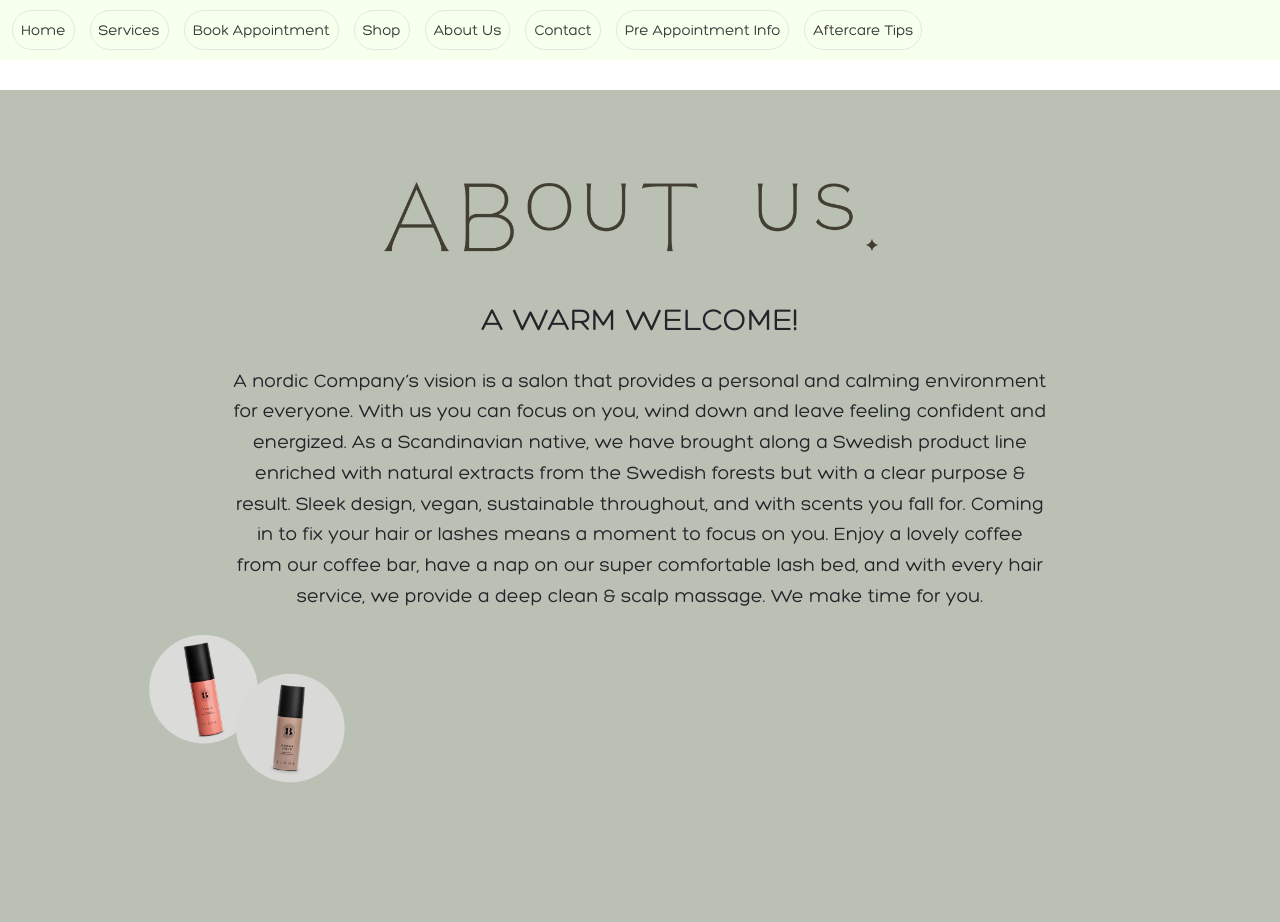
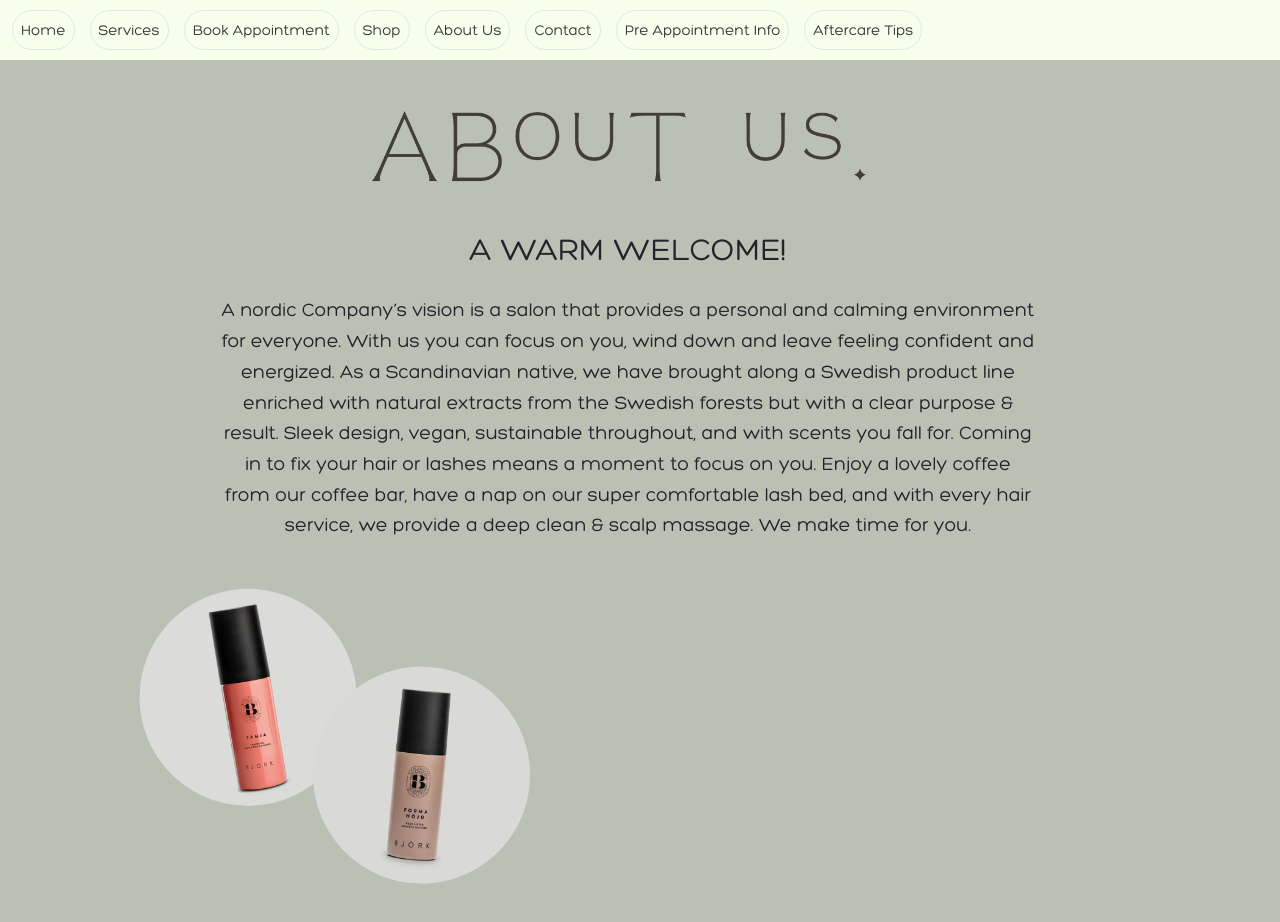
Before and after one commit to SoroushGReza/nordic-company, a React (Create React App) app in the folder frontend/: page /about in a window 1280 px wide. Shown: the top 922 px of the page. Before the commit the page ends 890 px from the top, so only its background shows below. Built offline with nearby package versions, Linux system fonts and the light colour scheme.

Commit message:
Updated values to improve styling

```diff
--- a/frontend/src/styles/About.module.css
+++ b/frontend/src/styles/About.module.css
@@ -1,9 +1,9 @@
 .aboutContainer {
     background-color: #bbc0b5;
-    padding: 0;
-    margin: 30px 0 0 0;
+    padding-top: 3%;
+    margin-top: 0;
     min-height: 100vh;
-    display: flex;
+    display: block;
     flex-direction: column;
     align-items: center;
     justify-content: center;
@@ -48,7 +48,7 @@
 }
 
 .bjorkProducts {
-    max-width: 200px;
+    max-width: 400px;
     display: block;
     margin-left: 10%;
     margin-right: auto;
```
